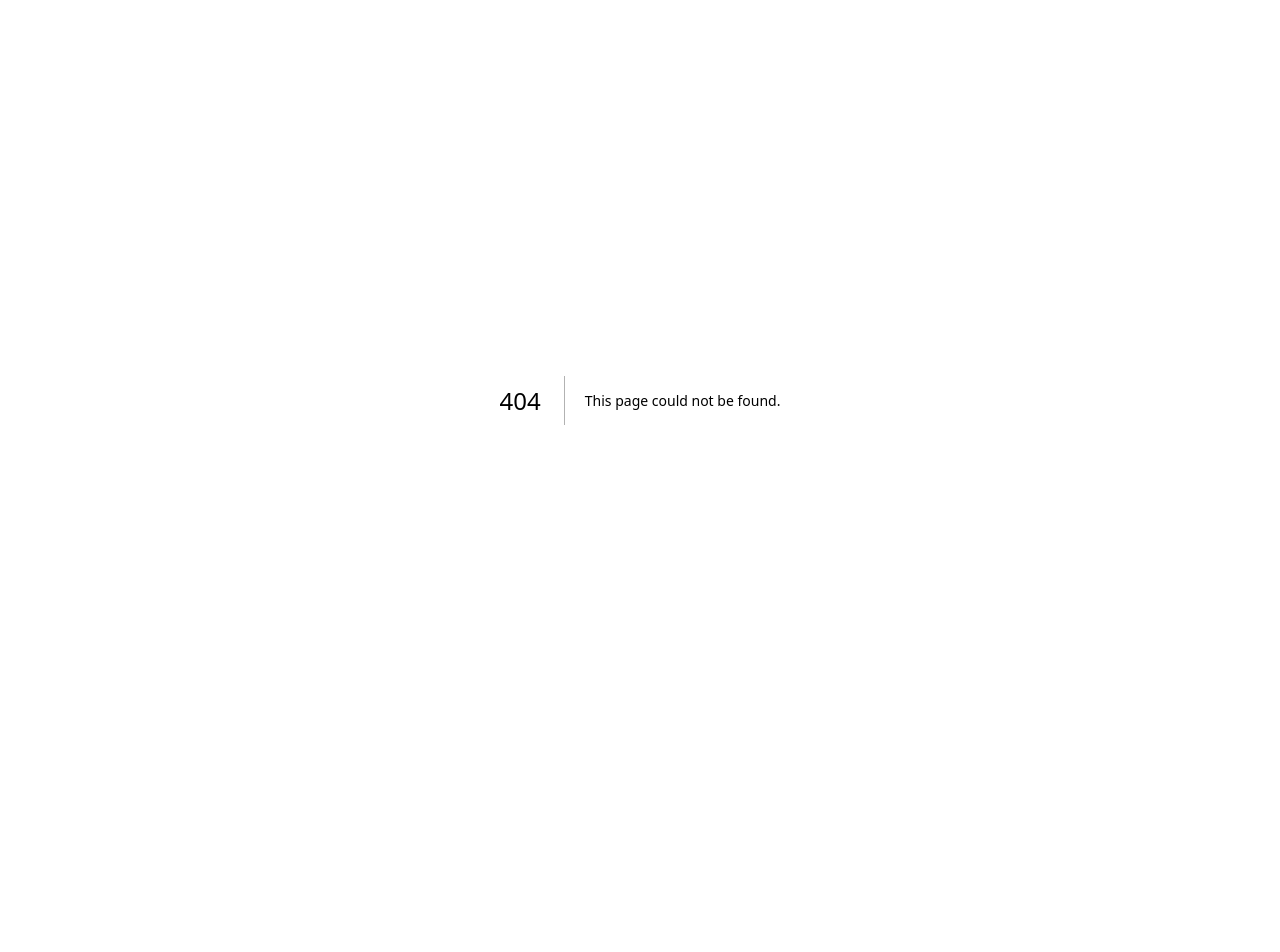
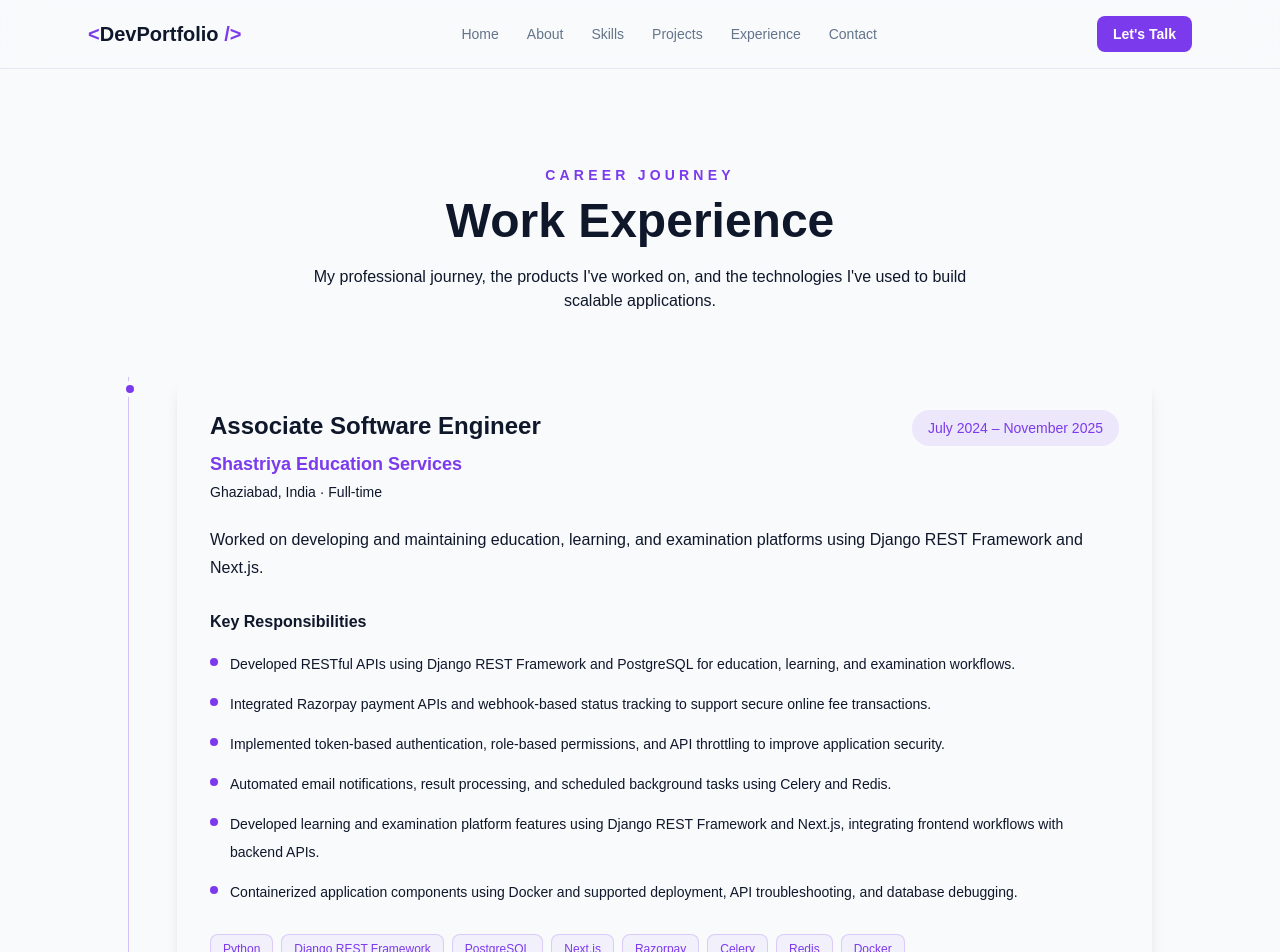
Before and after one commit to Nripendra48/Portfolio, a Next.js app: page /experience in a window 1280 px wide. Before the commit this address had no page. Shown: the top 952 px of the page. Before the commit the page ends 800 px from the top, so only its background shows below. Built offline with nearby package versions, Linux system fonts and the light colour scheme.

Commit message:
Added Experience Section

```diff
--- /dev/null
+++ b/src/app/experience/page.js
@@ -0,0 +1,15 @@
+import Navbar from "@/components/Navbar";
+import Experience from "@/components/Experience";
+import Footer from "@/components/Footer";
+
+export default function ExperiencePage() {
+  return (
+    <>
+      <Navbar />
+      <main>
+        <Experience />
+      </main>
+      <Footer />
+    </>
+  );
+}
--- a/src/app/page.js
+++ b/src/app/page.js
@@ -2,6 +2,7 @@ import Navbar from "@/components/Navbar";
 import Hero from "@/components/Hero";
 import About from "@/components/About";
 import Skills from "@/components/Skills";
+import Experience from "@/components/Experience";
 import Projects from "@/components/Projects";
 import Footer from "@/components/Footer";
 
@@ -14,6 +15,7 @@ export default function Home() {
         <Hero />
         <About />
         <Skills />
+        <Experience />
         <Projects />
         <Footer />
       </main>
--- /dev/null
+++ b/src/components/Experience.js
@@ -0,0 +1,134 @@
+"use client";
+
+const experiences = [
+  {
+    company: "Shastriya Education Services",
+    role: "Associate Software Engineer",
+    location: "Ghaziabad, India",
+    duration: "July 2024 – November 2025",
+    type: "Full-time",
+    description:
+      "Worked on developing and maintaining education, learning, and examination platforms using Django REST Framework and Next.js.",
+    responsibilities: [
+      "Developed RESTful APIs using Django REST Framework and PostgreSQL for education, learning, and examination workflows.",
+      "Integrated Razorpay payment APIs and webhook-based status tracking to support secure online fee transactions.",
+      "Implemented token-based authentication, role-based permissions, and API throttling to improve application security.",
+      "Automated email notifications, result processing, and scheduled background tasks using Celery and Redis.",
+      "Developed learning and examination platform features using Django REST Framework and Next.js, integrating frontend workflows with backend APIs.",
+      "Containerized application components using Docker and supported deployment, API troubleshooting, and database debugging.",
+    ],
+    technologies: [
+      "Python",
+      "Django REST Framework",
+      "PostgreSQL",
+      "Next.js",
+      "Razorpay",
+      "Celery",
+      "Redis",
+      "Docker",
+    ],
+  },
+  {
+    company: "Shastriya Education Services",
+    role: "Python Intern",
+    location: "Ghaziabad, India",
+    duration: "January 2024 – July 2024",
+    type: "Internship",
+    description:
+      "Contributed to backend development and supported the development of learning platform features.",
+    responsibilities: [
+      "Contributed to backend API development using Django REST Framework and PostgreSQL for learning platform features.",
+      "Assisted in implementing Celery-based asynchronous workflows for email notifications and background tasks.",
+      "Participated in code reviews, debugging, API testing, and backend performance optimization.",
+    ],
+    technologies: [
+      "Python",
+      "Django REST Framework",
+      "PostgreSQL",
+      "Celery",
+      "Redis",
+    ],
+  },
+];
+
+export default function Experience() {
+  return (
+    <section
+        id="experience"
+        className="min-h-screen scroll-mt-24 bg-background px-6 py-24 text-foreground">
+      <div className="mx-auto max-w-5xl">
+        <div className="mb-16 text-center">
+          <p className="mb-3 text-sm font-semibold uppercase tracking-[0.3em] text-accent">
+            Career Journey
+          </p>
+          <h1 className="text-4xl font-bold md:text-5xl">
+            Work Experience
+          </h1>
+          <p className="mx-auto mt-5 max-w-2xl text-muted-foreground">
+            My professional journey, the products I've worked on,
+            and the technologies I've used to build scalable applications.
+          </p>
+        </div>
+
+        <div className="relative border-l border-accent/30 pl-8 md:pl-12">
+          {experiences.map((experience, index) => (
+            <article key={index} className="relative mb-14 last:mb-0">
+              <span className="absolute -left-[39px] top-1 h-4 w-4 rounded-full border-4 border-background bg-accent md:-left-[55px]" />
+
+              <div className="rounded-2xl border border-white/10 bg-white/[0.03] p-6 shadow-lg transition hover:border-accent/50 md:p-8">
+                <div className="flex flex-col justify-between gap-4 md:flex-row">
+                  <div>
+                    <h2 className="text-2xl font-bold">
+                      {experience.role}
+                    </h2>
+                    <p className="mt-2 text-lg font-semibold text-accent">
+                      {experience.company}
+                    </p>
+                    <p className="mt-1 text-sm text-muted-foreground">
+                      {experience.location} · {experience.type}
+                    </p>
+                  </div>
+
+                  <span className="h-fit whitespace-nowrap rounded-full bg-accent/10 px-4 py-2 text-sm font-medium text-accent">
+                    {experience.duration}
+                  </span>
+                </div>
+
+                <p className="mt-6 leading-7 text-muted-foreground">
+                  {experience.description}
+                </p>
+
+                <h3 className="mb-4 mt-7 font-semibold">
+                  Key Responsibilities
+                </h3>
+
+                <ul className="space-y-3">
+                  {experience.responsibilities.map((item, i) => (
+                    <li
+                      key={i}
+                      className="flex gap-3 text-sm leading-7 text-muted-foreground"
+                    >
+                      <span className="mt-2 h-2 w-2 shrink-0 rounded-full bg-accent" />
+                      {item}
+                    </li>
+                  ))}
+                </ul>
+
+                <div className="mt-7 flex flex-wrap gap-2">
+                  {experience.technologies.map((tech) => (
+                    <span
+                      key={tech}
+                      className="rounded-lg border border-accent/20 bg-accent/5 px-3 py-1.5 text-xs font-medium text-accent"
+                    >
+                      {tech}
+                    </span>
+                  ))}
+                </div>
+              </div>
+            </article>
+          ))}
+        </div>
+      </div>
+    </section>
+  );
+}
--- a/src/components/Navbar.js
+++ b/src/components/Navbar.js
@@ -1,39 +1,44 @@
+import Link from "next/link";
 
 export default function Navbar() {
   const links = [
-    { label: "About", href: "#about" },
-    { label: "Skills", href: "#skills" },
-    { label: "Projects", href: "#projects" },
-    { label: "Contact", href: "#contact" },
+    { label: "Home", href: "/" },
+    { label: "About", href: "/#about" },
+    { label: "Skills", href: "/#skills" },
+    { label: "Projects", href: "/#projects" },
+    { label: "Experience", href: "/#experience" },
+    { label: "Contact", href: "/#contact" },
   ];
 
   return (
     <header className="sticky top-0 z-50 border-b border-border bg-background/85 backdrop-blur-lg">
       <nav className="mx-auto flex max-w-6xl items-center justify-between px-6 py-4">
-        <a href="#home" className="text-xl font-bold">
+
+        <Link href="/" className="text-xl font-bold">
           <span className="text-accent">{"<"}</span>
           DevPortfolio
           <span className="text-accent">{" />"}</span>
-        </a>
+        </Link>
 
         <div className="hidden items-center gap-7 md:flex">
           {links.map((link) => (
-            <a
+            <Link
               key={link.href}
               href={link.href}
-              className="text-sm text-muted hover:text-accent"
+              className="text-sm text-muted transition-colors hover:text-accent"
             >
               {link.label}
-            </a>
+            </Link>
           ))}
         </div>
 
-        <a
-          href="#contact"
-          className="rounded-lg bg-accent px-4 py-2 text-sm font-semibold text-white"
+        <Link
+          href="/#contact"
+          className="rounded-lg bg-accent px-4 py-2 text-sm font-semibold text-white transition-opacity hover:opacity-80"
         >
           Let's Talk
-        </a>
+        </Link>
+
       </nav>
     </header>
   );
```
